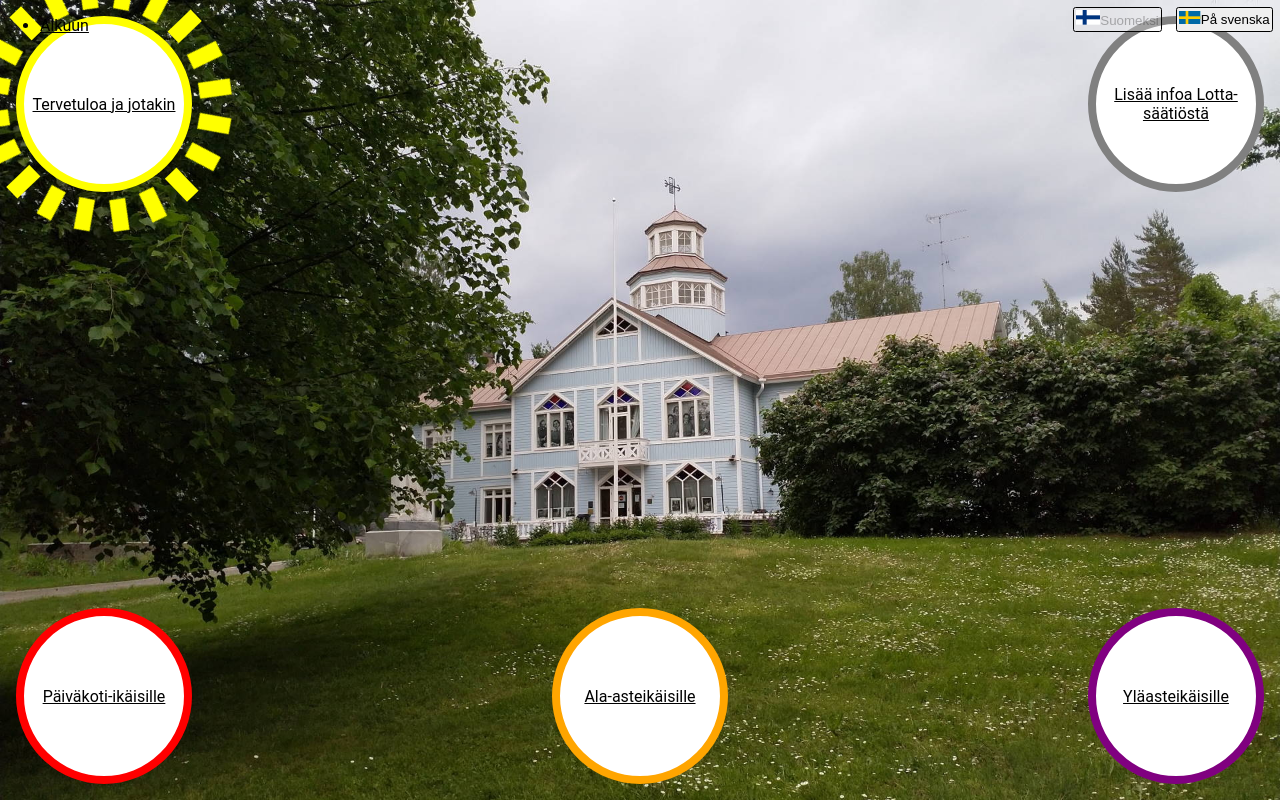
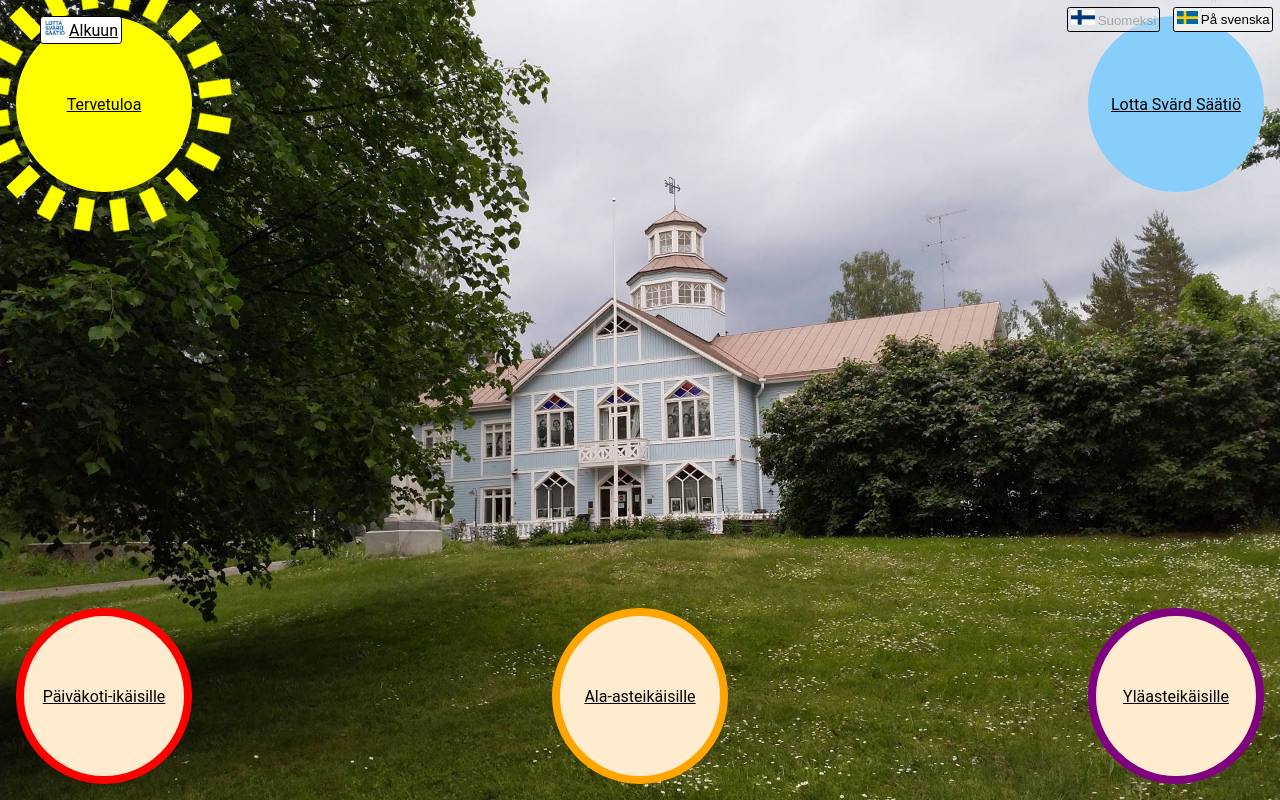
Before and after one commit to mtommila/lotta, a React (Create React App) app: page / in a window 1280 px wide. Built offline with nearby package versions, Linux system fonts and the light colour scheme.

Commit message:
Info and welcome

```diff
--- a/src/App.css
+++ b/src/App.css
@@ -1,6 +1,19 @@
 nav {
   z-index: 1;
   position: absolute;
+}
+
+nav li {
+  list-style: none;
+  background-color: white;
+  border: 0.1em solid black;
+  border-radius: 0.2em;
+  padding: 0.2em;
+}
+
+nav li img {
+  height: 1em;
+  margin-right: 0.2em;
 }
 
 .switcher {
@@ -18,6 +31,10 @@ nav {
   padding: 0.2em;
 }
 
+.switcher svg {
+  margin-right: 0.2em;
+}
+
 mark {
   color: red;
   background-color: white;
--- a/src/App.tsx
+++ b/src/App.tsx
@@ -16,6 +16,7 @@ import Elementary from './Elementary';
 import Highschool from './Highschool';
 import Child from './Child';
 import ColoringImage from './ColoringImage';
+import logo from './logo.jpg';
 import coloringGirl from './coloring_girl.jpg';
 import coloringMouse from './coloring_mouse.jpg';
 import coloringSquirrel from './coloring_squirrel.jpg';
@@ -62,19 +63,9 @@ const App = () => {
         <nav>
           <ul>
             <li>
+              <img src={logo} alt={translate('lotta_foundation')}/>
               <Link to="/">{translate('homepage_linktext')}</Link>
             </li>
-            {/*
-            <li>
-              <Link to="/paivakoti">{translate("kindergarten_linktext")}</Link>
-            </li>
-            <li>
-              <Link to="/ala-aste">{translate("lower_elementary_linktext")}</Link>
-            </li>
-            <li>
-              <Link to="/ylaaste">{translate("junior_highschool_linktext")}</Link>
-            </li>
-            */}
           </ul>
         </nav>
         <Switch>
--- a/src/Info.tsx
+++ b/src/Info.tsx
@@ -1,13 +1,14 @@
 import React from 'react';
 import { Link } from 'react-router-dom';
 import { FormattedMessage, useIntl } from 'react-intl';
-import translate from './translate';
+import translate, {translateComponent} from './translate';
 import styles from './Info.module.css';
 
 const Info = () => {
+  const InfoLang = translateComponent('Info');
   return (
     <div>
-      Tässä kerrotaan lottien toiminnan periaatteet ja säätiön toiminnasta nykypäivänä.
+      <InfoLang/>
     </div>
   );
 };
--- /dev/null
+++ b/src/Info_fi.tsx
@@ -0,0 +1,17 @@
+import React from 'react';
+import { Link } from 'react-router-dom';
+import { FormattedMessage, useIntl } from 'react-intl';
+import translate from './translate';
+
+const Info_fi = () => {
+  return (
+    <div>
+      <h2>Lotta Svärd Säätiö</h2>
+      <p>Yhteiskunnallinen huoltotyö oli aikoinaan Lottajärjestön toiminnan ytimessä ja samalla tiellä jatkaa Lotta Svärd Säätiö vielä tänä päivänäkin.</p>
+      <p>Lakkautetun Lottajärjestön jäsenten kuntoutus- ja avustustoiminta ovat Lotta Svärd Säätiön toiminnan keskiössä. Sääntöjensä mukaisesti säätiö myös tukee vapaaehtoista maanpuolustustyötä, jonka painopisteenä on arjen turvallisuuden parantaminen. Lottamuseon kautta säätiö puolestaan toteuttaa tehtäväänsä kertoa Lottajärjestön historiasta, toiminnasta ja naisten vapaaehtoisesta työstä.</p>
+      <p>Lisätietoa Lotta Svärd Säätiön historiasta <a target="_blank" rel="noreferrer" href="http://www.lottasvard.fi/">Lotta Svärd -verkkomuseosta</a> sekä <a target="_blank" rel="noreferrer" href="https://perinne.fi/">Suojeluskunnat ja Lotta Svärd -sivustolta</a>.</p>
+    </div>
+  );
+};
+
+export default Info_fi;
--- a/src/Lotta.module.scss
+++ b/src/Lotta.module.scss
@@ -52,22 +52,27 @@
 
 .sun {
   border-color: yellow;
+  background-color: yellow;
 }
 
 .info {
-  border-color: grey;
+  border-color: lightskyblue;
+  background-color: lightskyblue;
 }
 
 .kindergarten {
   border-color: red;
+  background-color: blanchedalmond;
 }
 
 .elementary {
   border-color: orange;
+  background-color: blanchedalmond;
 }
 
 .highschool {
   border-color: purple;
+  background-color: blanchedalmond;
 }
 
 .sunholder {
--- a/src/Welcome.tsx
+++ b/src/Welcome.tsx
@@ -1,18 +1,14 @@
 import React from 'react';
 import { Link } from 'react-router-dom';
 import { FormattedMessage, useIntl } from 'react-intl';
-import translate from './translate';
-import styles from './Info.module.css';
+import translate, {translateComponent} from './translate';
+import styles from './Welcome.module.css';
 
 const Welcome = () => {
+  const WelcomeLang = translateComponent('Welcome');
   return (
     <div>
-      Koko opetusmateriaalia koskeva info. Kenen kanssa yhteistyötä tehty (Lotta säätiö).
-        Miksi tehty?
-        Inspiraatio (maininta oopperasta)
-        Teema Lotta-säätiö 100v
-        Toiminta ideaa
-        yms. yms.
+      <WelcomeLang/>
     </div>
   );
 };
--- /dev/null
+++ b/src/Welcome_fi.tsx
@@ -0,0 +1,25 @@
+import React from 'react';
+import { Link } from 'react-router-dom';
+import { FormattedMessage, useIntl } from 'react-intl';
+import translate from './translate';
+
+const Welcome_fi = () => {
+  return (
+    <div>
+      <h2>Tervetuloa!</h2>
+      <p><a target="_blank" rel="noreferrer" href="https://www.operatellus.fi/">Opera Tellus ry</a> on kokeneiden kulttuurialan ammattilaisten muodostama helsinkiläinen yhdistys, joka edustaa kulttuurin eri osa-alueita: musiikkia, teatteria, kirjallisuutta ja tanssia. Ryhmä toimii sekä suomen että ruotsin kielellä.</p>
+      <p>Tavoitteenamme on toteuttaa korkeatasoisia musiikki-, musikaali- ja ooppera- ja muita kulttuuriesityksiä mahdollisimman monen nautittavaksi.</p>
+      <p>Pyrimme tekemään pääosin uusia tuotantoja ja yhdistämään eri taidemuotoja. Tarkoituksenamme on myös tarjota esiintymismahdollisuuksia alan suomalaisille ammattilaisille sekä taidetta harrastaville lapsille ja nuorille. Olemme lisäksi tuottaneet innovatiivista oppimateriaalia jokaisen produktiomme yleisöyhteistyöksi päiväkotien ja koulujen käyttöön ilmaiseksi. Näitä tehtävävinkkipaketteja ja videoita on laajasti kiitetty ja otettu opetuskäyttöön ympäri Suomen.</p>
+      <p>Keskeisiin arvoihimme kuuluvat toisten ammattitaidon ja ideoiden kunnioittaminen, taiteellinen kannustaminen, hyväntekeväisyys ja luonnon arvostaminen, ja pyrimme ottamaan nämä huomioon kaikessa toiminnassamme.</p>
+      <p>Yhteistyökumppaneitamme ovat olleet mm.: <a target="_blank" rel="noreferrer" href="http://www.tanssila.fi/">Tanssikoulu Tanssila</a>, <a target="_blank" rel="noreferrer" href="https://musiikkivirtus.net/">Musiikkikoulu Virtus</a>, &Aring;bo Svenska Teater, kulttuurikeskus Hanasaari, Seurasaaren Joulupolku ja Lottamuseo.</p>
+      <p>Vuonna 2020 Opera Tellus ja Lottamuseo päättivät toteuttaa yhteistyönä päiväkodeille ja ala- ja yläkouluille ilmaisen tehtäväpaketin nimeltään Ullakon salaisuus.</p>
+      <p>Tämän verkkopohjaisen tehtävävinkkipaketin avulla voidaan oppia ja opettaa hauskalla ja jännittävällä tavalla mm. Suomen yleistä ja kulttuurihistoriaa ja oman itsensä sekä toisten arvostusta ja yhdessä tekemisen ja toisista huolehtimisen tärkeyttä.</p>
+      <p>Valmis tehtävävinkkipaketti on siis tässä ja toivomme, että se innostaa teitä ja lapsia/oppilaita tutustumaan niin lottien kuin Suomenkin historiaan eri näkökannalta, mutta mikä tärkeintä, tekemään havaintoja siitä, kuinka niin moni toisista huolehtimisen muoto on yhä ajankohtainen tänäkin päivänä.</p>
+      <p>Vuonna 2021 Lotta Svärd Säätiö täyttää 100 vuotta, kuten myös Suomen upseerien kattojärjestö, Kadettikunta. Opera Telluksessa haluamme taiteellisella työllämme nostaa esiin lottien vaiennetun merkityksen sotilaiden rinnalla Suomen itsenäisyyden puolesta, sekä Suomen luonnon ja sen yhteyden kaikkien suomalaisten elämään, niin sota-aikoina kuin nykyäänkin.</p>
+      <p>Tällä hetkellä valmistelemme suurta oopperaproduktiota, ”Isänmaan tyttäret”, joka kertoo sotarintamalla toimineista lotista ja sotilaista.</p>
+      <p>Tämä ooppera on Ilkka Kuusiston säveltämä ja Pia Perkiön tekstiin ja tositapahtumiin perustuva suurteos, joka kunnioittaa lottien ja sotaveteraanien tärkeää merkitystä Suomen historiassa. Ooppera esitetään lokakuussa 2021.</p>
+    </div>
+  );
+};
+
+export default Welcome_fi;
--- a/src/translate.ts
+++ b/src/translate.ts
@@ -2,8 +2,8 @@ import { createIntl, createIntlCache } from 'react-intl';
 
 export const messages: any = {
   fi: {
-    welcome_linktext: 'Tervetuloa ja jotakin',
-    lottainfo_linktext: 'Lisää infoa Lotta-säätiöstä',
+    welcome_linktext: 'Tervetuloa',
+    lottainfo_linktext: 'Lotta Svärd Säätiö',
     homepage_linktext: 'Alkuun',
     kindergarten_linktext: 'Päiväkoti-ikäisille',
     lower_elementary_linktext: 'Ala-asteikäisille',
```
